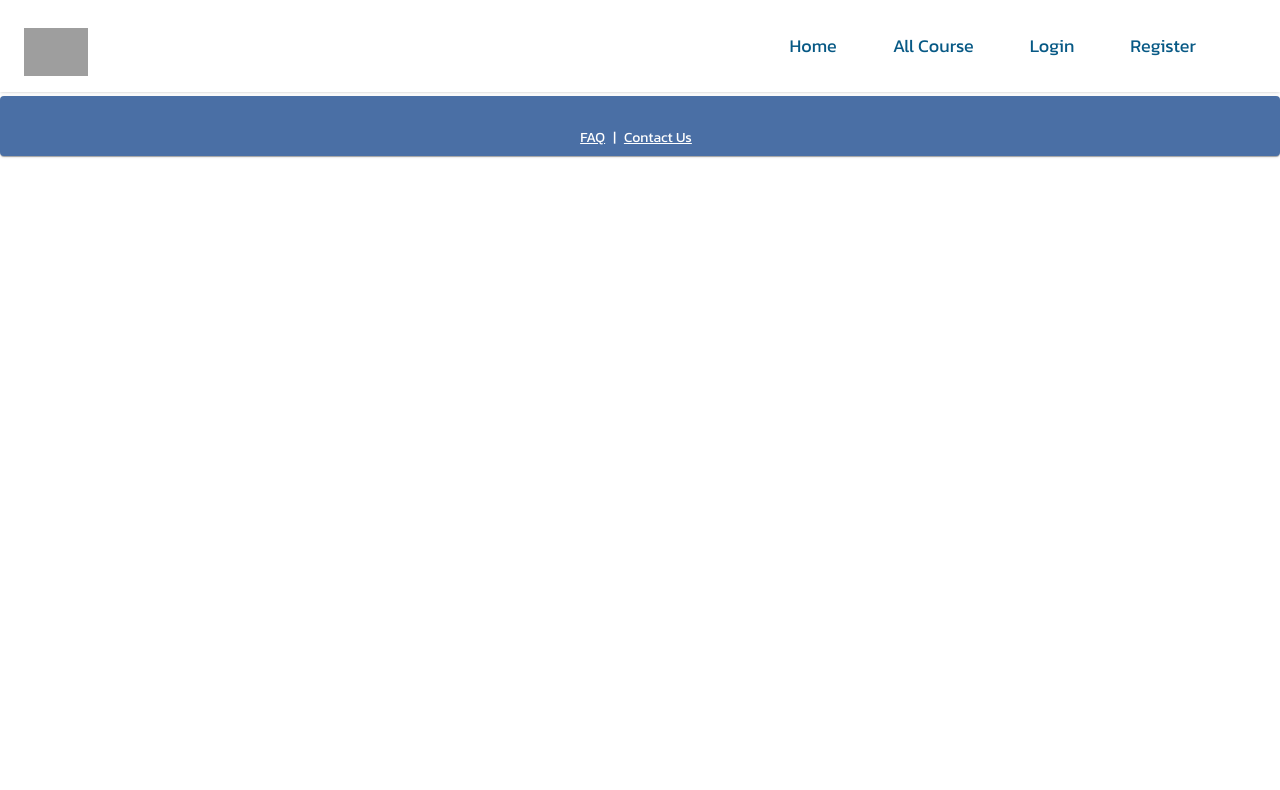
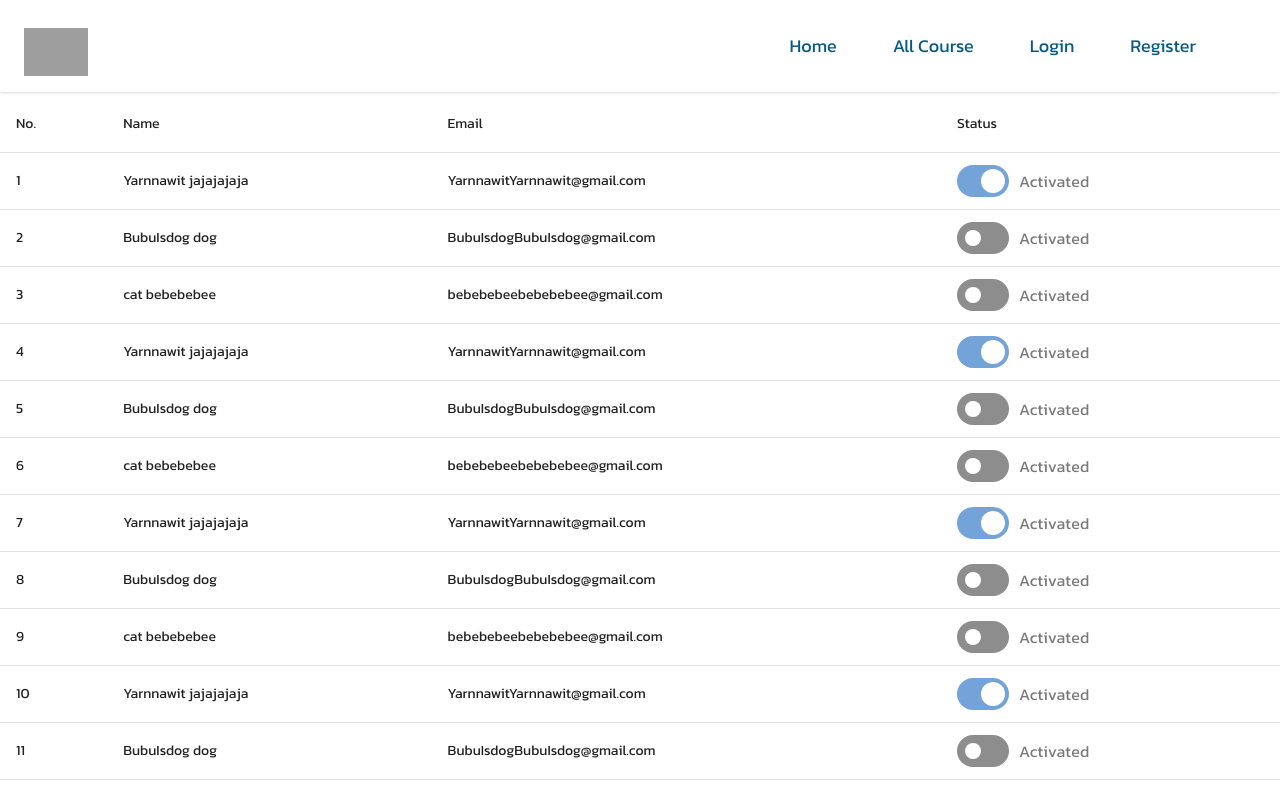
Before and after one commit to cholthicha61/Course-Online, a Vue app in the folder front-end/: page /usermanage in a window 1280 px wide. Shown: the top 790 px of the page. Built offline with nearby package versions, Linux system fonts and the light colour scheme; grey boxes are pictures that could not be loaded.

Commit message:
create-userManager, add rounter-userManager

```diff
--- a/front-end/src/router/index.js
+++ b/front-end/src/router/index.js
@@ -1,5 +1,4 @@
 import { createRouter, createWebHistory } from 'vue-router'
-import RecomendCourse from '../components/AllCourse.vue'
 
 const router = createRouter({
   history: createWebHistory(import.meta.env.BASE_URL),
@@ -9,6 +8,11 @@ const router = createRouter({
       name: "main",
       component: () => import("../views/Main.vue"),
     },
+    {
+      path: "/usermanage",
+      name: "usermanage",
+      component: () => import("../views/UserManage.vue"),
+    }
   ],
 });
 
--- /dev/null
+++ b/front-end/src/views/UserManage.vue
@@ -0,0 +1,83 @@
+<template>
+  <div>
+    <v-data-table-virtual
+      :headers="headers"
+      :items="virtualUsers"
+      item-value="name"
+      class="center-headers"
+    >
+      <template #item="{ item }">
+        <tr :key="item.name">
+          <td class="text-start">{{ item.number }}</td>
+          <td class="text-start">{{ item.name }}</td>
+          <td class="text-start">{{ item.email }}</td>
+          <td class="text-start">
+            <v-switch
+            v-model="item.status"
+            color="primary"
+            :label="'Activated'"
+            hide-details
+            inset
+            />
+          </td>
+        </tr>
+      </template>
+    </v-data-table-virtual>
+  </div>
+</template>
+
+<script>
+export default {
+  data() {
+    return {
+      model: true,
+      headers: [
+        { title: "No.", align: "start", value: "number" },
+        { title: "Name", align: "start", value: "name" },
+        { title: "Email", align: "start", value: "email" },
+        { title: "Status", align: "start", value: "status" },
+      ],
+      users: [
+        {
+          number: "",
+          name: "Yarnnawit jajajajaja",
+          email: "YarnnawitYarnnawit@gmail.com",
+          status: true,
+        },
+        {
+          number: "",
+          name: "BubuIsdog dog",
+          email: "BubuIsdogBubuIsdog@gmail.com",
+          status: false,
+        },
+        {
+          number: "",
+          name: "cat bebebebee",
+          email: "bebebebeebebebebee@gmail.com",
+          status: false,
+        },
+      ],
+    };
+  },
+
+  computed: {
+    virtualUsers() {
+      return [...Array(20).keys()].map((i) => {
+        const user = { ...this.users[i % this.users.length] };
+        user.number = `${user.number} ${i + 1}`;
+        return user;
+      });
+    },
+  },
+};
+</script>
+
+<style scoped>
+.text-start {
+  text-align: start;
+}
+
+.text-end {
+  text-align: end;
+}
+</style>
```
